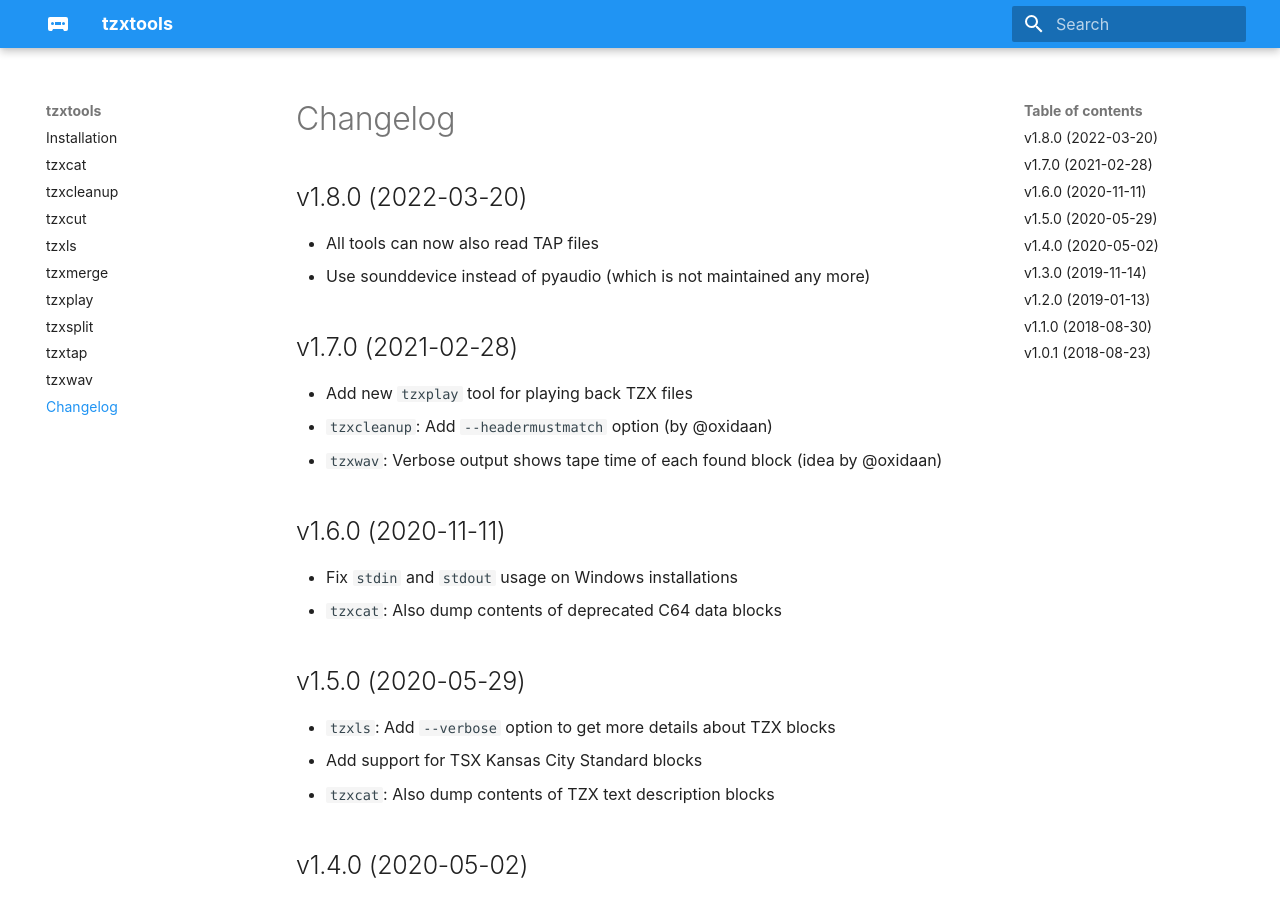
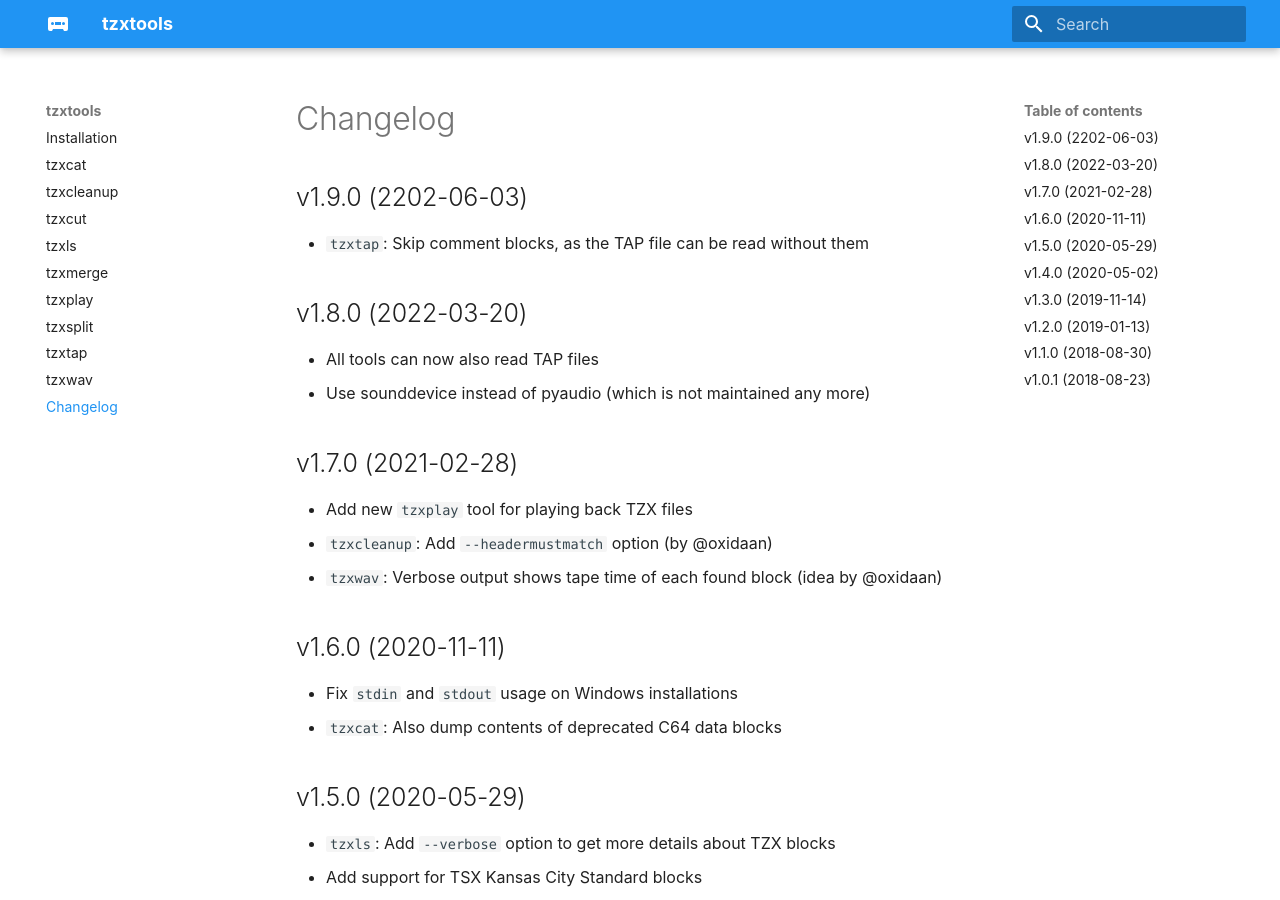
Before and after one commit to shred/tzxtools, an MkDocs documentation site: the page built from docs/changelog.md, in a window 1280 px wide and 900 px high. Built offline with MkDocs 1.6.1 and Material for MkDocs 9.7.7, drawn with Linux system fonts in a browser that asks for light colours.

Commit message:
Update changelog

```diff
--- a/docs/changelog.md
+++ b/docs/changelog.md
@@ -1,4 +1,8 @@
 # Changelog
+
+## v1.9.0 (2202-06-03)
+
+* `tzxtap`: Skip comment blocks, as the TAP file can be read without them
 
 ## v1.8.0 (2022-03-20)
 
```
